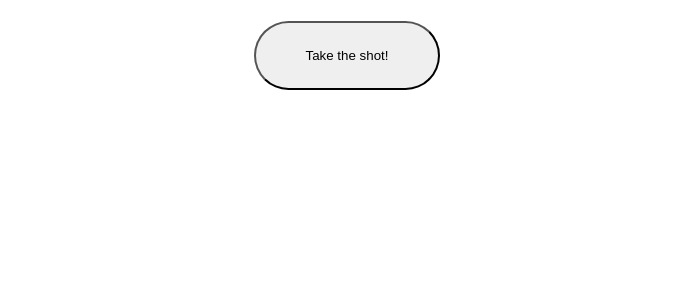
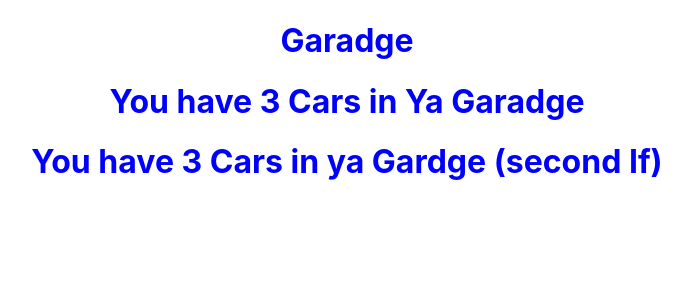
Before and after one commit to Ratedaron/React-refresher, a React (Create React App) app: page / in a window 1280 px wide. Shown: the top 300 px of the page, without its empty margins (293-984 px from the left). Built offline with nearby package versions, Linux system fonts and the light colour scheme.

Commit message:
2 diffrent ifs / Conditionals

```diff
--- a/src/App.css
+++ b/src/App.css
@@ -8,10 +8,3 @@
   display: flex;
   gap: 10px;
 }
-
-#button{
-  padding: 50px;
-  padding-top: 25px !important;
-  padding-bottom: 25px !important;
-  border-radius: 50px;
-}
--- a/src/App.js
+++ b/src/App.js
@@ -1,18 +1,17 @@
 import './App.css';
 
-function Football() {
-  const shoot = (a, b) => {
-    alert(a + " + " + b.type);
-  }
-  return (
-    <button id="button" onClick={(event) => shoot("Goal!", event)}>Take the shot!</button>
-  );
-}
-
-function App() {
+function App(props) {
+  const cars = props.cars
   return (
     <div className="App">
-      <h1>{Football()}</h1>
+      <h1>Garadge</h1>
+      {cars.length > 0 &&
+        <h1>You have {cars.length} Cars in Ya Garadge</h1>
+      }
+        {cars.length > 0 ?
+          <h1>You have {cars.length} Cars in ya Gardge (second If)</h1>
+          : <>ddd (second if)</>
+        }
     </div>
   );
 }
--- a/src/index.js
+++ b/src/index.js
@@ -3,10 +3,11 @@ import ReactDOM from 'react-dom/client';
 import './index.css';
 import App from './App';
 
+const cars = ['Ford', 'BMW', 'Audi']
 
 const root = ReactDOM.createRoot(document.getElementById('root'));
 root.render(
   <React.StrictMode>
-    <App/>
+    <App cars={cars}/>
   </React.StrictMode>
 );
```
